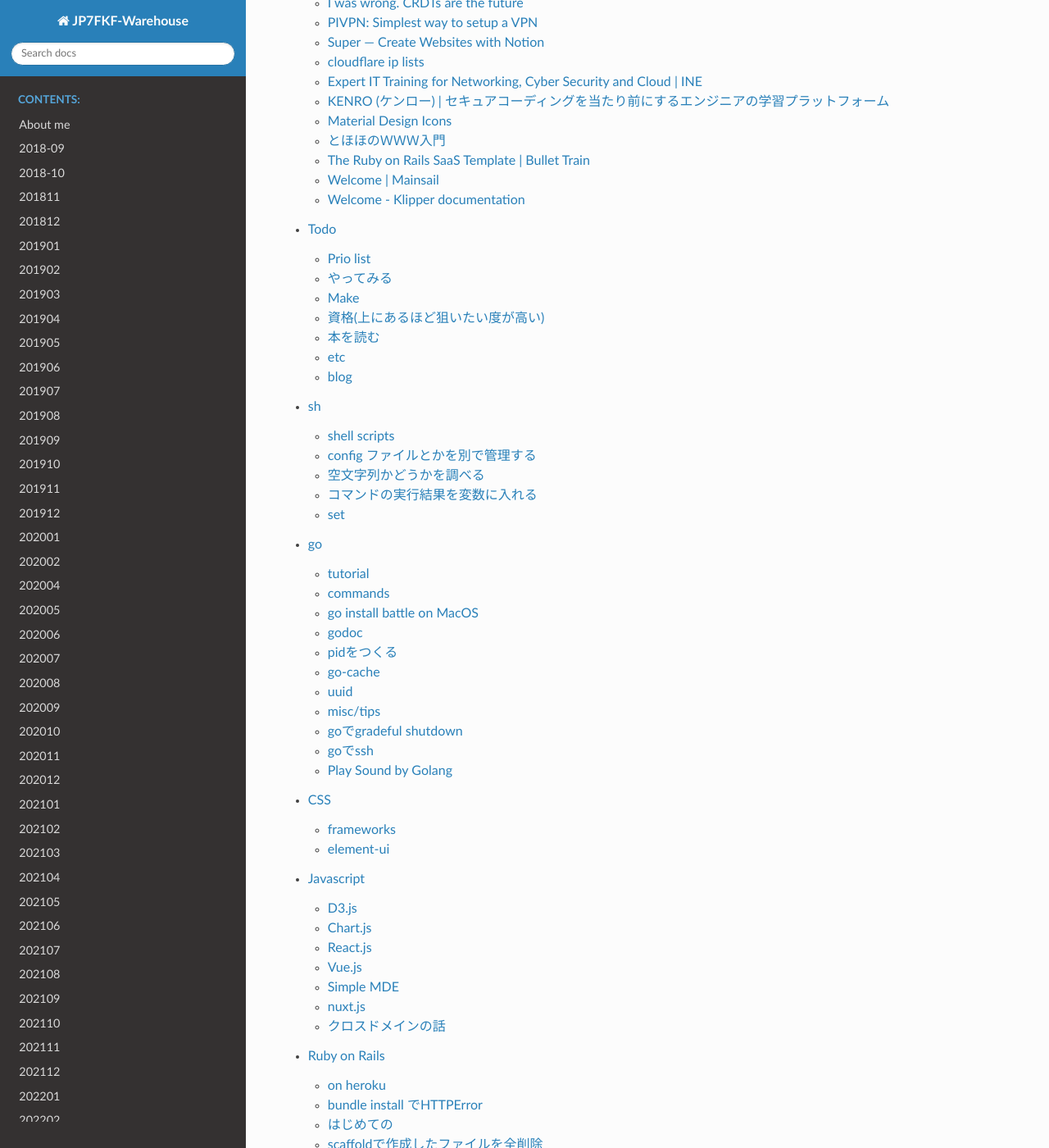
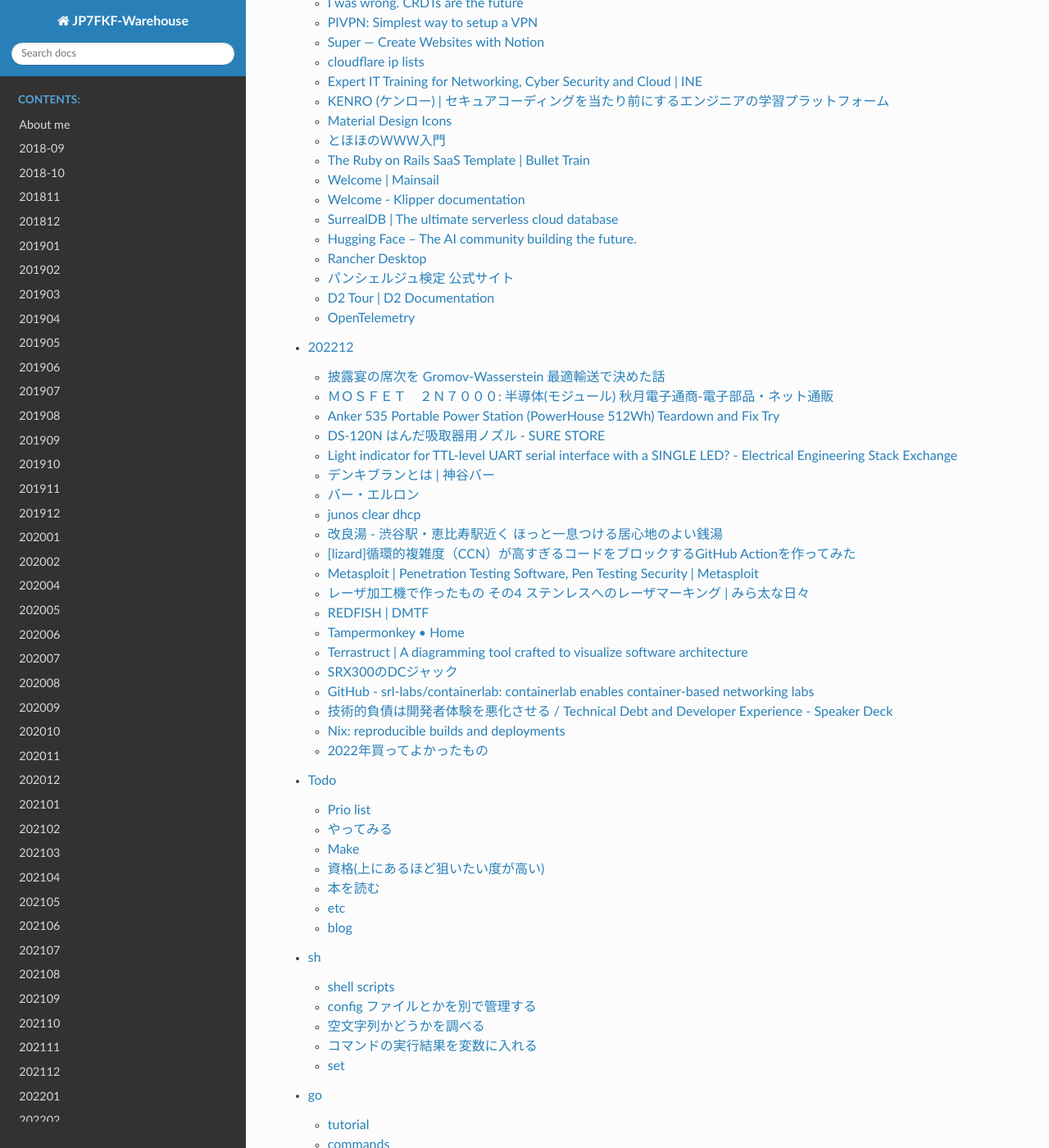
Before and after one commit to jp7fkf/JP7FKF-Warehouse, a Sphinx documentation site: the page built from source/index.rst, in a window 1280 px wide and 1400 px high, scrolled down 32301 px. Shown: the whole window at 82% size. Built offline with Sphinx 7.4.7 and the Read the Docs theme 2.0.0, drawn with Linux system fonts in a browser that asks for light colours.

Commit message:
2022-12-24 23:35:45 JST

````diff
--- a/source/dialy/202211.md
+++ b/source/dialy/202211.md
@@ -63,3 +63,15 @@
 ## [Welcome | Mainsail](https://docs.mainsail.xyz/)
 
 ## [Welcome - Klipper documentation](https://www.klipper3d.org/)
+
+## [SurrealDB | The ultimate serverless cloud database](https://surrealdb.com/)
+
+## [Hugging Face – The AI community building the future.](https://huggingface.co/)
+
+## [Rancher Desktop](https://rancherdesktop.io/)
+
+## [パンシェルジュ検定 公式サイト](https://www.kentei-uketsuke.com/pancierge/)
+
+## [D2 Tour | D2 Documentation](https://d2lang.com/tour/intro/)
+
+## [OpenTelemetry](https://opentelemetry.io/)
--- /dev/null
+++ b/source/dialy/202212.md
@@ -0,0 +1,93 @@
+# 202212
+
+## [披露宴の席次を Gromov-Wasserstein 最適輸送で決めた話](https://zenn.dev/akira_t/articles/seat-opt-via-gw)
+
+## [ＭＯＳＦＥＴ　２Ｎ７０００: 半導体(モジュール) 秋月電子通商-電子部品・ネット通販](https://akizukidenshi.com/catalog/g/gI-09723/)
+
+## Anker 535 Portable Power Station (PowerHouse 512Wh) Teardown and Fix Try
+- batt.は満充電で16.4Vあった
+- 飛んだFET
+  - http://www.samwinsemi.com/UploadFile/cp/mosfet/SW20N50D.PDF
+    - 代替候補は下記2つ
+      - [ＮｃｈパワーＭＯＳＦＥＴ　６００Ｖ２０Ａ　ＴＫ２０Ａ６０Ｕ: 半導体(モジュール) 秋月電子通商-電子部品・ネット通販](https://akizukidenshi.com/catalog/g/gI-08419/)
+      - [ＮｃｈＳｉＣＦＥＴ　ＵＪ３Ｃ０６５０８０Ｔ３Ｓ: 半導体(モジュール) 秋月電子通商-電子部品・ネット通販](https://akizukidenshi.com/catalog/g/gI-16323/)
+- 飛んでないけどおとなりのFET
+  - https://www.crmicro.com/Home/Products/PowerD/IGBT_EN/IGBT_TUBE/202204/P020220408616358288210.pdf
+- キャパシタ
+  - 475K450とか書いてあったらたいてい 475(pF)/450V耐圧の意．
+
+## [DS-120N はんだ吸取器用ノズル - SURE STORE](https://www.sure-store.com/product/461)
+
+## [Light indicator for TTL-level UART serial interface with a SINGLE LED? - Electrical Engineering Stack Exchange](https://electronics.stackexchange.com/questions/564486/light-indicator-for-ttl-level-uart-serial-interface-with-a-single-led)
+
+## [デンキブランとは | 神谷バー](http://www.kamiya-bar.com/denkibran.html)
+
+## [バー・エルロン](http://www.ginzanoyoru.com/shopinfo/35714031/35714031.html)
+-[BAR　エルロン(バー　エルロン) 銀座 -BAR-NAVI](https://bar-navi.suntory.co.jp/shop/0335714031/)
+
+## junos clear dhcp
+```
+clear dhcp server binding <ip-address>
+clear dhcp server binding all
+clear dhcp server binding interface
+clear dhcp server binding <interfaces-vlan>
+clear dhcp server binding <interfaces-wildcard>
+clear dhcp server binding dual-stack all
+```
+
+## [改良湯 - 渋谷駅・恵比寿駅近く ほっと一息つける居心地のよい銭湯](https://kairyou-yu.com/)
+
+## [[lizard]循環的複雑度（CCN）が高すぎるコードをブロックするGitHub Actionを作ってみた](https://zenn.dev/u_not/articles/e9d0c47d306ba6)
+
+## [Metasploit | Penetration Testing Software, Pen Testing Security | Metasploit](https://www.metasploit.com/)
+
+## [レーザ加工機で作ったもの その4 ステンレスへのレーザマーキング  |  みら太な日々](https://miratanahibi.com/lasersample04)
+
+## [REDFISH | DMTF](https://www.dmtf.org/standards/redfish)
+
+## [Tampermonkey • Home](https://www.tampermonkey.net/)
+
+## [Terrastruct | A diagramming tool crafted to visualize software architecture](https://terrastruct.com/)
+
+## SRX300のDCジャック
+- 2.5mm/5.5mmセンタープラス
+
+## [GitHub - srl-labs/containerlab: containerlab enables container-based networking labs](https://github.com/srl-labs/containerlab)
+
+## [技術的負債は開発者体験を悪化させる / Technical Debt and Developer Experience - Speaker Deck](https://htn.to/3NwvjLEpLY)
+
+## [Nix: reproducible builds and deployments](https://nixos.org/)
+
+## 2022年買ってよかったもの
+
+### 2022年はどのくらい買ったか
+- amazonどのくらいだろう
+
+### よかったけい
+- [Amazon.co.jp : サーモス 真空断熱タンブラー 600ml ステンレス JDE-600 S : ホーム＆キッチン](https://www.amazon.co.jp/gp/product/B01B44XSX6/)
+- [Amazon | JEJアステージ 工具箱 日本製 パーツストッカー ケース 仕切板15枚付き 小物収納ケース PS-400 [幅40.5×奥行29×高さ7.8cm] | パーツボックス](https://www.amazon.co.jp/gp/product/B009V9WOUU/)
+- [Amazon.co.jp: 【56種のハーブ・スパイスを使ったハーブリキュール】 イエーガー マイスター 専用ショットグラス２個付セット [ リキュール 700ml ] (国内正規品) : 食品・飲料・お酒](https://www.amazon.co.jp/gp/product/B09J8CGLCM/)
+- [Amazon.co.jp: 国内正規品 HERO CLIP Small ヒーロークリップ スモール カラビナ 型 フック バックハンガー 静止荷重 22kg (シナモン&ゴールド Cinnamon & Gold) : スポーツ＆アウトドア](https://www.amazon.co.jp/gp/product/B08GQGC58G/)
+- [Amazon.co.jp: 【New コアラマットレス】 シングル（195×97×23cm） 独自開発ウレタンフォーム3層構造 厚み23cm 日本仕様モデル 硬さ調節可能 低反発 高反発 振動吸収 寝姿勢・寝返りサポート 通気性 植物繊維使用 マットレス滑り防止技術 抗菌加工 圧縮配送 koala 公式直営 : ホーム＆キッチン](https://www.amazon.co.jp/gp/product/B09KS6C7HH/)
+- [Amazon | フェローズ シュレッダー 家庭用 電動 8枚細断 マイクロカット 高さ39cm コンパクト スピード細断 8MC 4693201 | 文房具・オフィス用品 | 文房具・オフィス用品](https://www.amazon.co.jp/gp/product/B08PTX2W1Z/)
+- [Amazon | モバイルモニター モバイルディスプレイ InnoView 4K タッチ機能 IPS液晶パネル 光沢液晶 USBType-C miniHDMI MACUSB入力 HDRモード FreeSync対応 ブルーライト機能 (14) | InnoView | ディスプレイ 通販](https://www.amazon.co.jp/gp/product/B092H1Q6B2/)
+- [Amazon.co.jp: 5050 workshop 2WAYトーチ＆ランタン MICROLight マイクロライト 充電式 led 懐中 電灯 : スポーツ＆アウトドア](https://www.amazon.co.jp/gp/product/B09X4YWGP8/)
+- [Amazon | NOGA ラピッドバー RB1000 | 面取り](https://www.amazon.co.jp/gp/product/B002K03FO6/)
+- [Amazon｜白雪 ふきん 日本製 無地 白 塩素系漂白剤可 しなやかな触感 F｜キッチンクロス オンライン通販](https://www.amazon.co.jp/gp/product/B076R78827/)
+- [Amazon.co.jp : SS (スーパーステンレス) 茶こし 茶漉し 急須 ポット 用 76×65mm 11712 : ホーム＆キッチン](https://www.amazon.co.jp/gp/product/B07PBQKNQV/)
+- [Amazon | エリエール 除菌できるアルコールタオル ウイルス除去用 ボックスつめかえ用 40枚×8P | エリエール | ドラッグストア](https://www.amazon.co.jp/gp/product/B09GK5KV13/)
+- [Amazon｜山忠 アイスピッケル ミニ 全長175｜アイスピック オンライン通販](https://www.amazon.co.jp/gp/product/B004D28VNO/)
+- [Amazon｜吊り下げラック ８個用 グラス＆カップホルダー 18-8ステンレス製　穴あけ不要　日本製｜グラスホルダー オンライン通販](https://www.amazon.co.jp/gp/product/B09CCF4JX4/)
+- [Amazon | ホーザン(HOZAN) ピンセットグリップ ピンセットケース ピンセットホルダー ピンセットの保管、先端保護に 粘着テープで簡単固定 P-845 | ピンセット](https://www.amazon.co.jp/gp/product/B004MXMADQ/)
+- [Amazon.co.jp: エレコム ガジェットポーチ ガジェット ポーチ 大容量 【ストレージタイプ】 ガジェットケース オーガナイズポーチ グレー BMA-GP14GY : パソコン・周辺機器](https://www.amazon.co.jp/gp/product/B08DCZ2B8R/)
+- [Amazon.co.jp : オカ(OKA) キッチンマット グレー 約45cm×120cm うちねこ 台所マット : ホーム＆キッチン](https://www.amazon.co.jp/gp/product/B07P6HWJDC/)
+
+### ランキングBEST5
+- [Amazon.co.jp: 【New コアラマットレス】 シングル（195×97×23cm） 独自開発ウレタンフォーム3層構造 厚み23cm 日本仕様モデル 硬さ調節可能 低反発 高反発 振動吸収 寝姿勢・寝返りサポート 通気性 植物繊維使用 マットレス滑り防止技術 抗菌加工 圧縮配送 koala 公式直営 : ホーム＆キッチン](https://www.amazon.co.jp/gp/product/B09KS6C7HH/)
+- [Amazon.co.jp: 5050 workshop 2WAYトーチ＆ランタン MICROLight マイクロライト 充電式 led 懐中 電灯 : スポーツ＆アウトドア](https://www.amazon.co.jp/gp/product/B09X4YWGP8/)
+- [Amazon｜吊り下げラック ８個用 グラス＆カップホルダー 18-8ステンレス製　穴あけ不要　日本製｜グラスホルダー オンライン通販](https://www.amazon.co.jp/gp/product/B09CCF4JX4/)
+- [Amazon.co.jp : SS (スーパーステンレス) 茶こし 茶漉し 急須 ポット 用 76×65mm 11712 : ホーム＆キッチン](https://www.amazon.co.jp/gp/product/B07PBQKNQV/)
+- [Amazon.co.jp: 国内正規品 HERO CLIP Small ヒーロークリップ スモール カラビナ 型 フック バックハンガー 静止荷重 22kg (シナモン&ゴールド Cinnamon & Gold) : スポーツ＆アウトドア](https://www.amazon.co.jp/gp/product/B08GQGC58G/)
+
+### 番外編（Amazon外)
+- [Yakult（ヤクルト）1000／Ｙ１０００ | TOP](https://www.yakult.co.jp/yakult1000/)
--- a/source/index.rst
+++ b/source/index.rst
@@ -61,6 +61,7 @@ Welcome to JP7FKF-Warehouse!
   dialy/202209
   dialy/202210
   dialy/202211
+  dialy/202212
   todo
   programming/sh
   programming/go
--- a/source/todo.md
+++ b/source/todo.md
@@ -141,6 +141,7 @@
 - 身に付けたい能力
   - 手話技能検定/手話通訳士
   - 中国語，スペイン語 or フランス語
+- [パンシェルジュ検定 公式サイト](https://www.kentei-uketsuke.com/pancierge/)
 
 ### 長期的に
   - 2級鍵師
````
Also changed, not shown: source/dialy/202210.md (+1 -1 lines).
